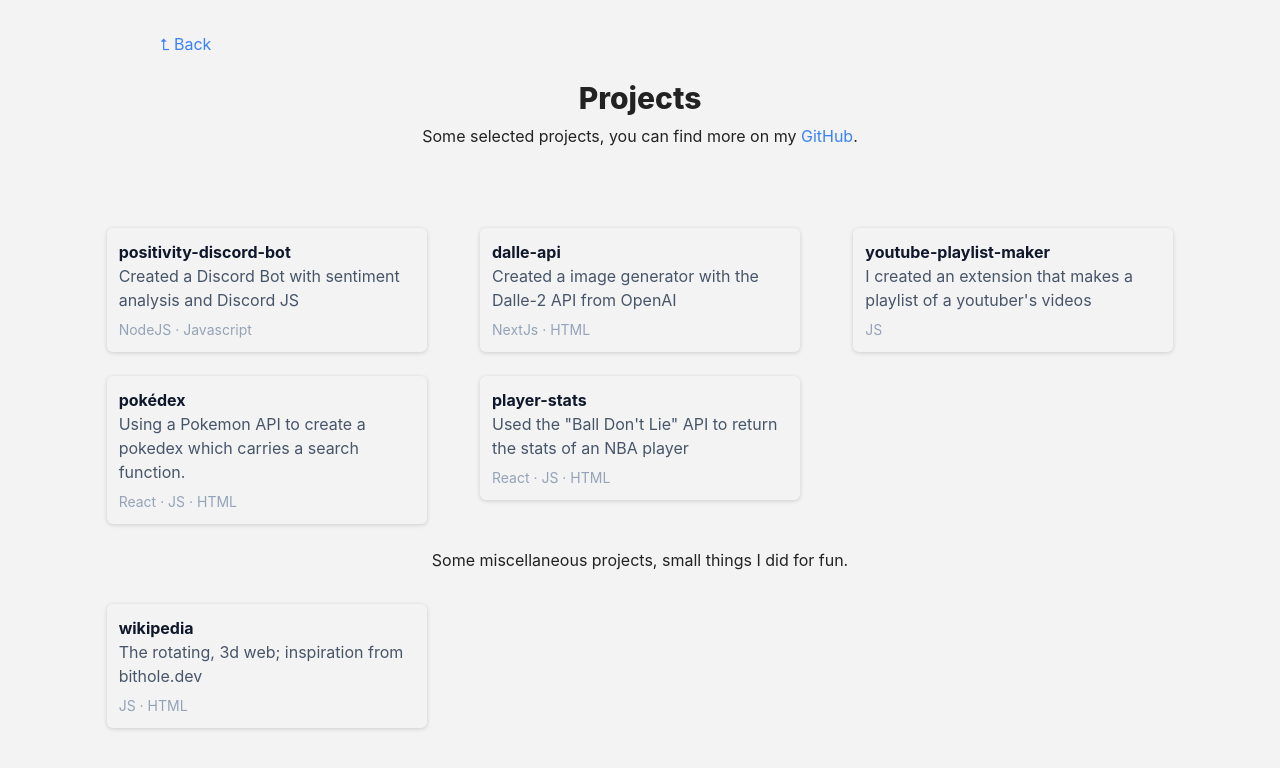
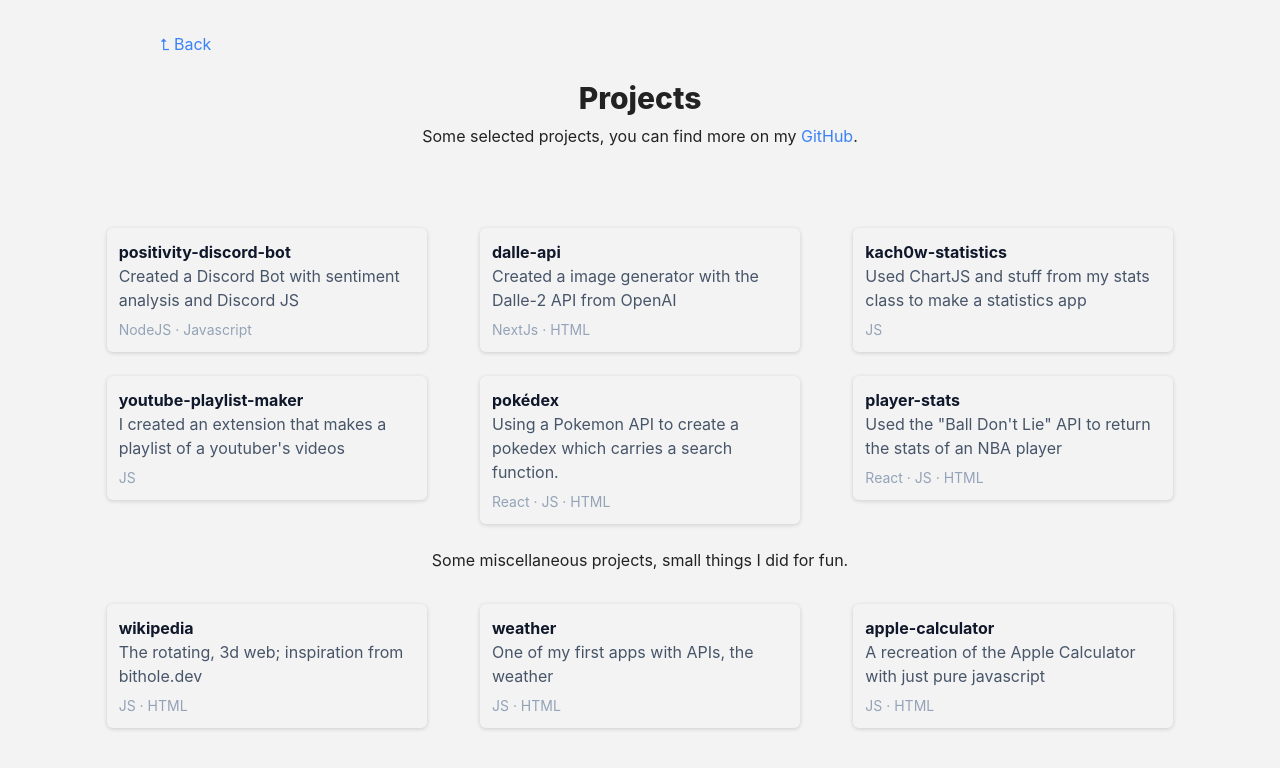
Before and after one commit to kach0w/rate-my-aps, a Next.js app: page /projects in a window 1280 px wide. Shown: the top 768 px of the page. Built offline with nearby package versions, Linux system fonts and the light colour scheme.

Commit message:
Revert "Revert "new links""
This reverts commit 830db8260b033c7e08c0a6f34e03a2d81f67617b.

```diff
--- a/pages/projects.js
+++ b/pages/projects.js
@@ -22,6 +22,7 @@ export default function Home() {
         Some selected projects, you can find more on my <a className=' text-[#3b82f6] hover:underline' href="https://github.com/kach0w">GitHub</a>.
       </div>
       <div className='mx-auto w-[70rem] grid grid-cols-3 mt-[5rem]'>
+
         <a href="https://devpost.com/software/positivity-discord-bot">
           <div className='w-[20rem] group rounded-md shadow-[0_1px_4px_rgba(0,0,0,0.16)] mx-auto p-3 mb-[3vh] text-left'>
             <p className='font-bold group-hover:underline text-slate-900'>positivity-discord-bot</p>
@@ -36,6 +37,13 @@ export default function Home() {
             <p className=' mt-2 text-sm text-slate-400'>NextJs · HTML</p>
           </div>
         </a>
+        <a href="https://silly-snickerdoodle-e1a7d5.netlify.app/">
+          <div className='w-[20rem] group rounded-md shadow-[0_1px_4px_rgba(0,0,0,0.16)] mx-auto p-3 mb-[3vh] text-left'>
+            <p className='font-bold group-hover:underline text-slate-900'>kach0w-statistics</p>
+            <p className='text-slate-600'>Used ChartJS and stuff from my stats class to make a statistics app</p>
+            <p className=' mt-2 text-sm text-slate-400'>JS</p>
+          </div>
+        </a>
         <a href="https://github.com/kach0w/Youtube-Playlist-Maker">
           <div className='w-[20rem] group rounded-md shadow-[0_1px_4px_rgba(0,0,0,0.16)] mx-auto p-3 mb-[3vh] text-left'>
             <p className='font-bold group-hover:underline text-slate-900'>youtube-playlist-maker</p>
@@ -43,7 +51,7 @@ export default function Home() {
             <p className=' mt-2 text-sm text-slate-400'>JS</p>
           </div>
         </a>
-        <a href="https://github.com/kach0w/pokedex">
+        <a href="https://kach0w.github.io/pokemon/pokedex">
           <div className='w-[20rem] group rounded-md shadow-[0_1px_4px_rgba(0,0,0,0.16)] mx-auto p-3 mb-[3vh] text-left'>
             <p className='font-bold group-hover:underline text-slate-900'>pokédex</p>
             <p className='text-slate-600'>Using a Pokemon API to create a pokedex which carries a search function.</p>
@@ -69,6 +77,20 @@ export default function Home() {
             <p className=' mt-2 text-sm text-slate-400'>JS · HTML</p>
           </div>
         </a>
+        <a href="https://kach0w.github.io/Weather">
+          <div className='w-[20rem] group rounded-md shadow-[0_1px_4px_rgba(0,0,0,0.16)] mx-auto p-3 mb-[3vh] text-left'>
+            <p className='font-bold group-hover:underline text-slate-900'>weather</p>
+            <p className='text-slate-600'>One of my first apps with APIs, the weather</p>
+            <p className=' mt-2 text-sm text-slate-400'>JS · HTML</p>
+          </div>
+        </a>
+        <a href="https://kach0w.github.io/Calculator/calc">
+          <div className='w-[20rem] group rounded-md shadow-[0_1px_4px_rgba(0,0,0,0.16)] mx-auto p-3 mb-[3vh] text-left'>
+            <p className='font-bold group-hover:underline text-slate-900'>apple-calculator</p>
+            <p className='text-slate-600'>A recreation of the Apple Calculator with just pure javascript</p>
+            <p className=' mt-2 text-sm text-slate-400'>JS · HTML</p>
+          </div>
+        </a>
       </div>
       <div className='mt-[35rem]'>
         <Footer />
```
